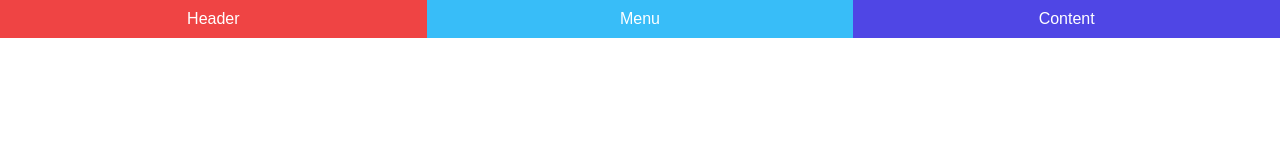
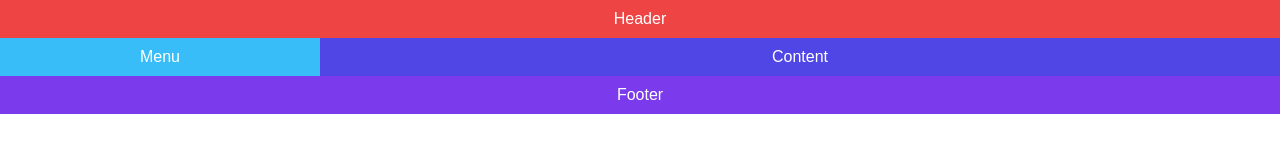
Before and after one commit to armaanepiic/my-dev-repo, a plain HTML site: page post.html in a window 1280 px wide. Drawn offline with Linux system fonts and the light colour scheme.

Commit message:
grid column 1 / span number of box

```diff
--- a/post.css
+++ b/post.css
@@ -33,12 +33,18 @@ body{
     grid-template-columns: repeat(12, 1fr);
 
 }
-.box-1{
-    grid-column: 1/5;
+.box-1, .box-4{
+    /* grid-column: 1/-1; */
+    grid-column: 1 / span 12;
 }
 .box-2 {
-    grid-column: 5/9;
+    /* grid-column: 1/4; */
+    grid-column: 1 / span 3;
 }
 .box-3 {
-    grid-column: 9/13;
+    /* grid-column: 4/-1; */
+    grid-column: 4 / span 9;
 }
+/* .box-4 {
+    grid-column: 1/-1;
+} */
--- a/post.html
+++ b/post.html
@@ -11,8 +11,8 @@
     <div class="box box-1">Header</div>
     <div class="box box-2">Menu</div>
     <div class="box box-3">Content</div>
-    <!-- <div class="box box-4">Footer</div>
-    <div class="box box-5">5</div> -->
+    <div class="box box-4">Footer</div>
+    <!-- <div class="box box-5">5</div> -->
 
   </div>
 
```
